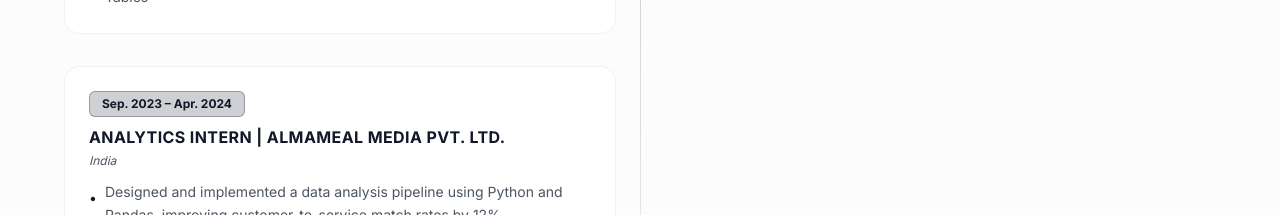
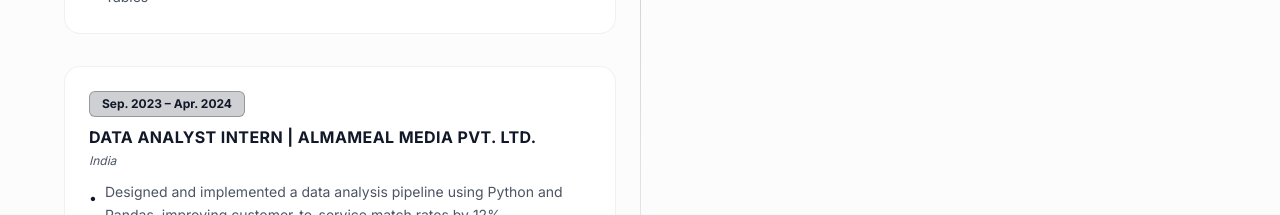
Before and after one commit to tanaygattani8/Portfolio_Website, a Next.js app: page / in a window 1280 px wide. Shown: the part 3120-3335 px from the top of the page. Built offline with nearby package versions, Linux system fonts and the light colour scheme.

Commit message:
20-05-2026

```diff
--- a/src/data/profile.ts
+++ b/src/data/profile.ts
@@ -68,7 +68,7 @@
     },
     {
       company: "AlmaMeal Media Pvt. Ltd.",
-      title: "Analytics Intern",
+      title: "Data Analyst Intern",
       dates: "Sep. 2023 – Apr. 2024",
       location: "India",
       bullets: [
```
